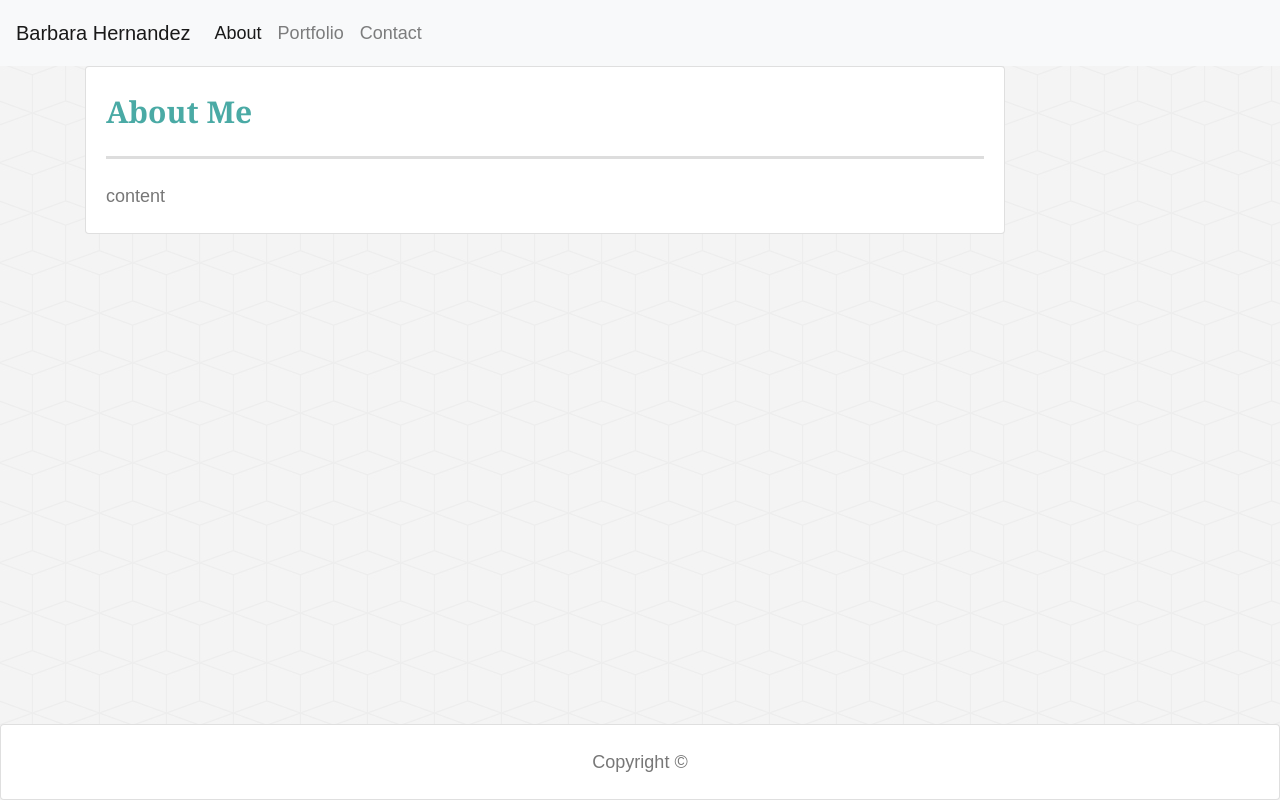
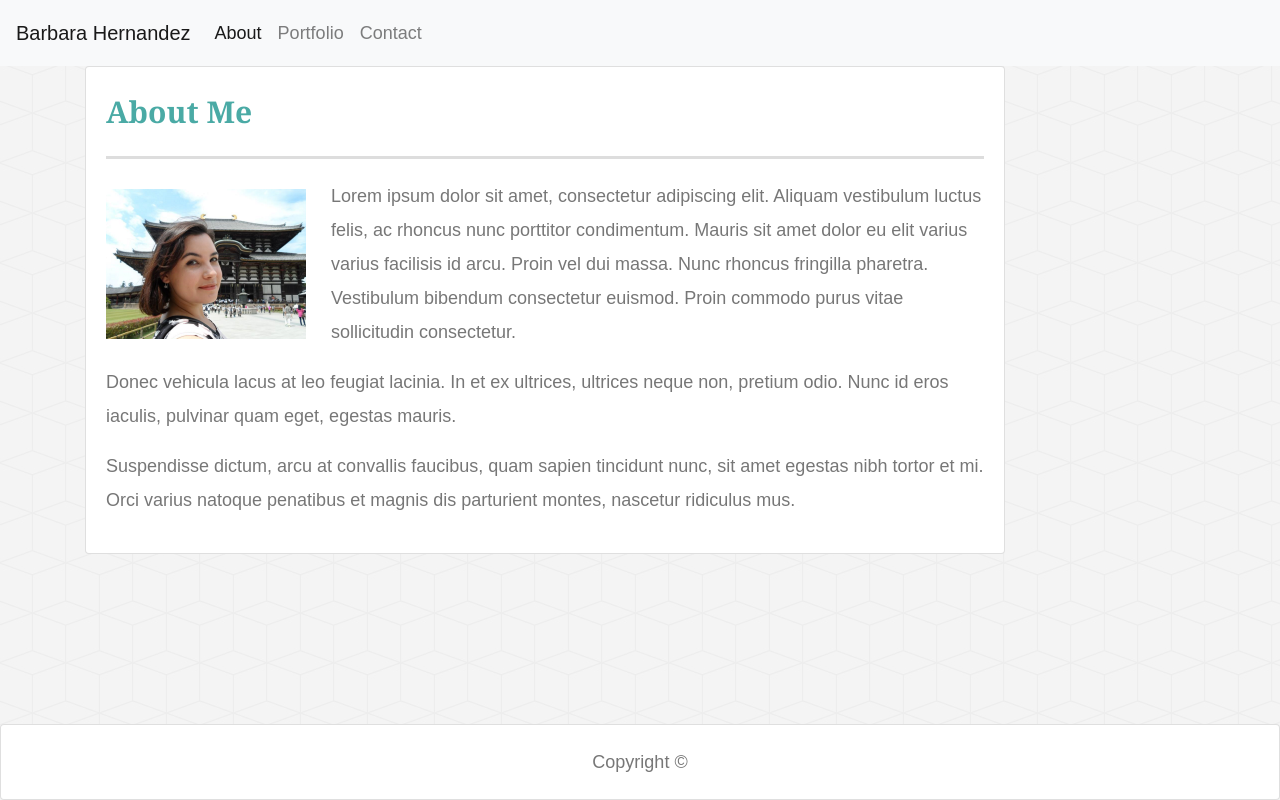
Before and after one commit to BarbaraHernandez/Bootstrap-Portfolio, a plain HTML site: page index.html in a window 1280 px wide. Drawn offline with nearby package versions, Linux system fonts and the light colour scheme.

Commit message:
added content to Index or About page

```diff
--- a/index.html
+++ b/index.html
@@ -38,7 +38,15 @@
                     <div class="card text-left" style="width: 100%;">
                         <div class="card-body">
                             <h5 class="contentHeader">About Me</h5>
-                            content
+
+                            <img src="images/BarbaraHernandez.png" class="auth-image" alt="Barbara Hernandez">
+
+                            <p>Lorem ipsum dolor sit amet, consectetur adipiscing elit. Aliquam vestibulum luctus felis, ac rhoncus nunc porttitor condimentum. Mauris sit amet dolor eu elit varius varius facilisis id arcu. Proin vel dui massa. Nunc rhoncus fringilla pharetra. Vestibulum bibendum consectetur euismod. Proin commodo purus vitae sollicitudin consectetur.</p>
+
+                            <p>Donec vehicula lacus at leo feugiat lacinia. In et ex ultrices, ultrices neque non, pretium odio. Nunc id eros iaculis, pulvinar quam eget, egestas mauris.</p>
+
+                            <p>Suspendisse dictum, arcu at convallis faucibus, quam sapien tincidunt nunc, sit amet egestas nibh tortor et mi. Orci varius natoque penatibus et magnis dis parturient montes, nascetur ridiculus mus.</p>
+
                         </div>
                     </div>
                 </div>
--- a/style.css
+++ b/style.css
@@ -26,3 +26,11 @@ body {
     width:100%;
     max-width: 960px;
 }
+
+.auth-image {
+    float: left;
+    width: 200px;
+    height: auto;
+    margin-top: 10px;
+    margin-right: 25px;
+  }
```
